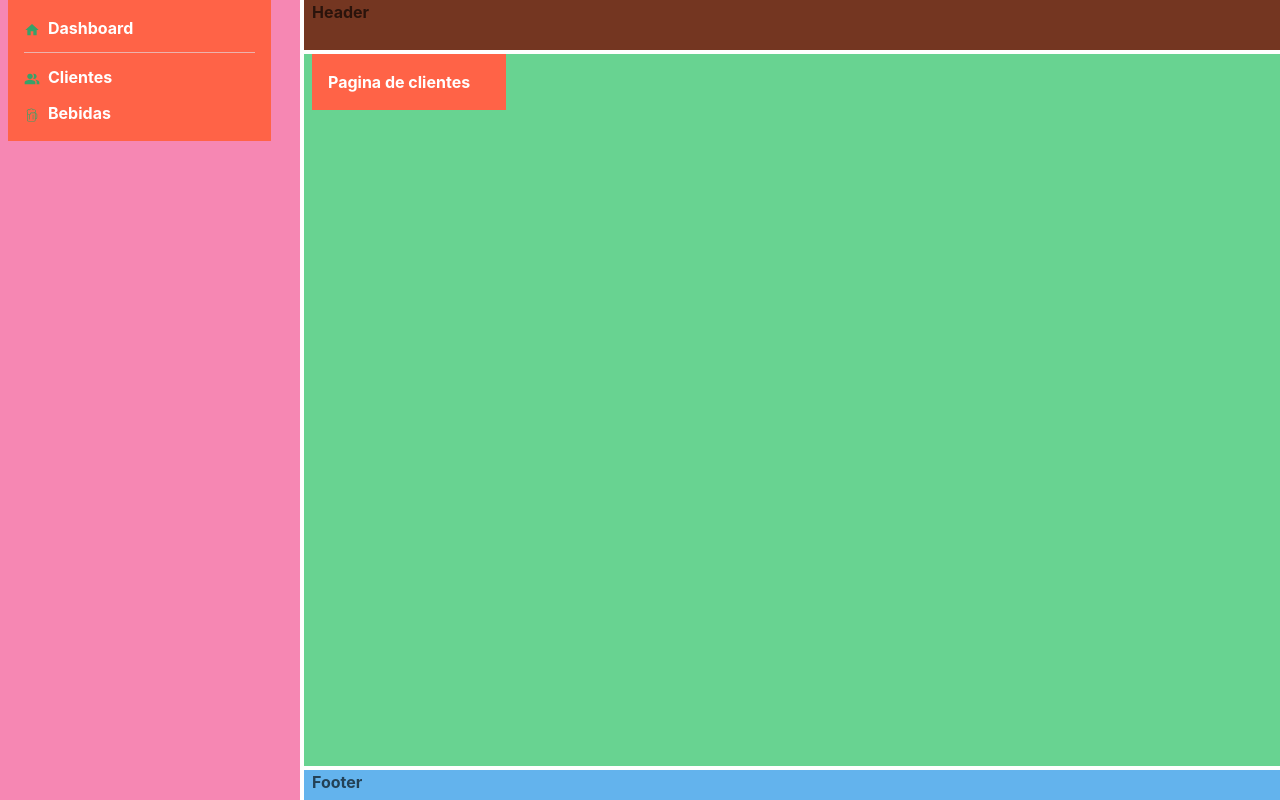
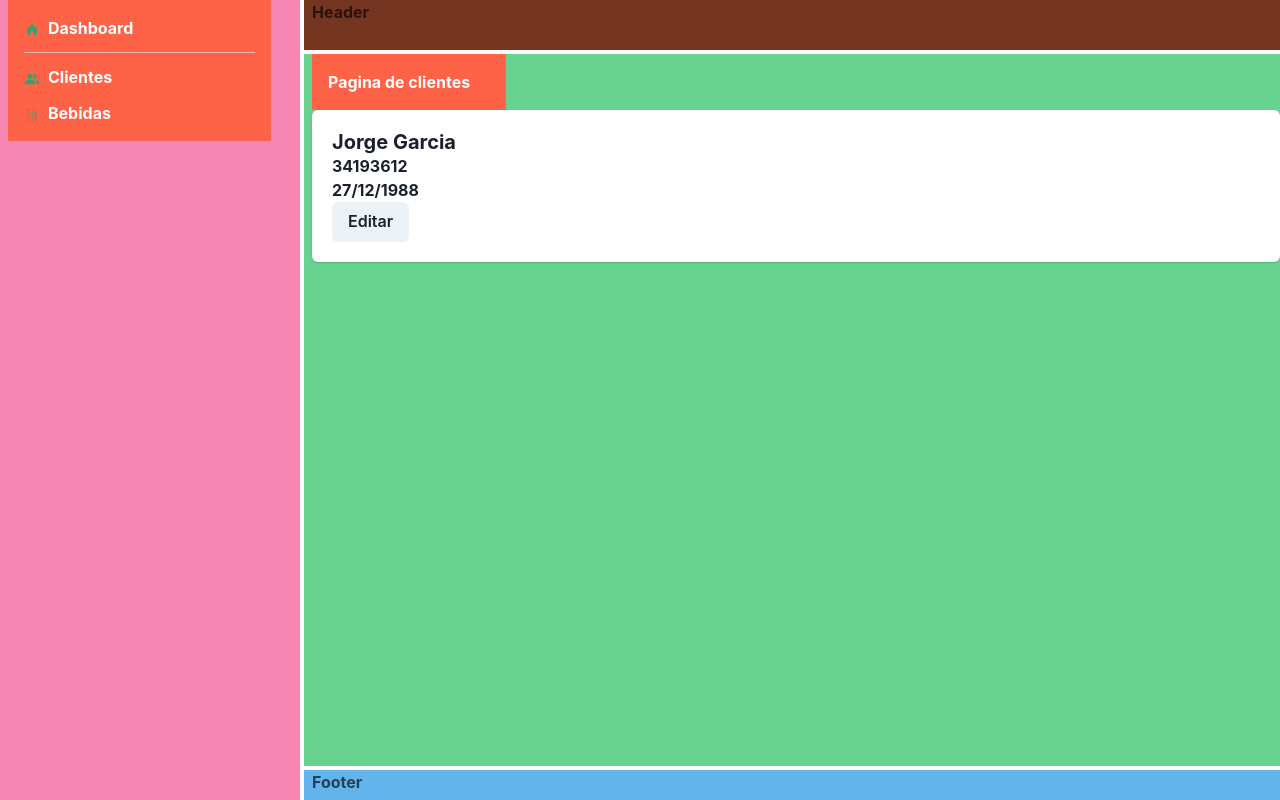
Before and after one commit to jgilyam/qdrink-web-client-netx, a Next.js app: page /clients in a window 1280 px wide. Built offline with nearby package versions, Linux system fonts and the light colour scheme.

Commit message:
Primer commit Jorge, trabajando con Cards, Tooltip y Modal

```diff
--- a/pages/clients.tsx
+++ b/pages/clients.tsx
@@ -1,11 +1,89 @@
 import { Box } from "@chakra-ui/react";
 
+import { Text } from '@chakra-ui/react'
+import { Heading } from '@chakra-ui/react'
+import { Button, ButtonGroup } from '@chakra-ui/react'
+import { Stack, HStack, VStack } from '@chakra-ui/react'
+import { Tooltip } from '@chakra-ui/react'
+import {
+  Modal,
+  ModalOverlay,
+  ModalContent,
+  ModalHeader,
+  ModalFooter,
+  ModalBody,
+  ModalCloseButton,
+} from '@chakra-ui/react'
+import { useDisclosure } from '@chakra-ui/react'
+import { Card, CardHeader, CardBody, CardFooter } from '@chakra-ui/react'
+
+interface User {
+  name: string;
+  dni: number;
+  fecha_nac: string;
+}
+
+const users: User[] = [
+  {
+    name: "Jorge Garcia",
+    dni: 34193612,
+    fecha_nac: "27/12/1988",
+  },
+  {
+    name: "Lucas Garcia",
+    dni: 36588230,
+    fecha_nac: "27/01/1992",
+  }];
+
 export default function Clients() {
+  const { isOpen, onOpen, onClose } = useDisclosure()
+
   return (
     <>
       <Box bg="tomato" w="20%" h="100%" p={4} color="white">
         Pagina de clientes
       </Box>
+
+      <Card>
+        <HStack>
+          <CardBody>
+            <Heading size='md'>{users[0].name}</Heading>
+            <Text py='0'>
+              {users[0].dni}
+            </Text>
+            <Text py='0'>
+              {users[0].fecha_nac}
+            </Text>
+            <Tooltip hasArrow label='Editar usuario' bg='red.600'>
+              <Button onClick={onOpen}>Editar</Button>
+            </Tooltip>
+
+            {/* <Button onClick={onOpen}>Open Modal</Button> */}
+
+            <Modal isOpen={isOpen} onClose={onClose}>
+              <ModalOverlay />
+              <ModalContent>
+                <ModalHeader>Modal Title</ModalHeader>
+                <ModalCloseButton />
+                <ModalBody>
+                  <Text py='0'>
+                    {users[0].fecha_nac}
+                  </Text>
+                </ModalBody>
+
+                <ModalFooter>
+                  <Button colorScheme='blue' mr={3} onClick={onClose}>
+                    Close
+                  </Button>
+                  <Button variant='ghost'>Secondary Action</Button>
+                </ModalFooter>
+              </ModalContent>
+            </Modal>
+          </CardBody>
+        </HStack>
+      </Card>
+
+
     </>
   );
 }
```
